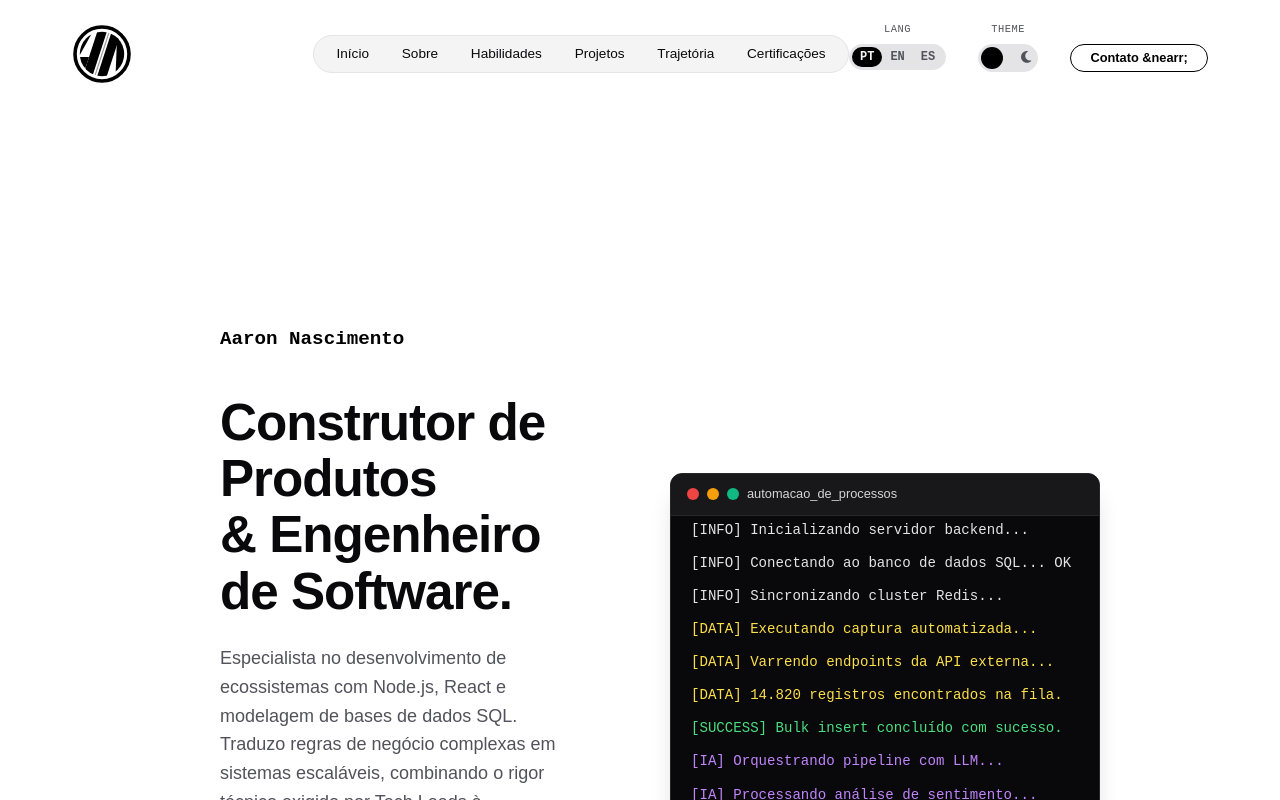
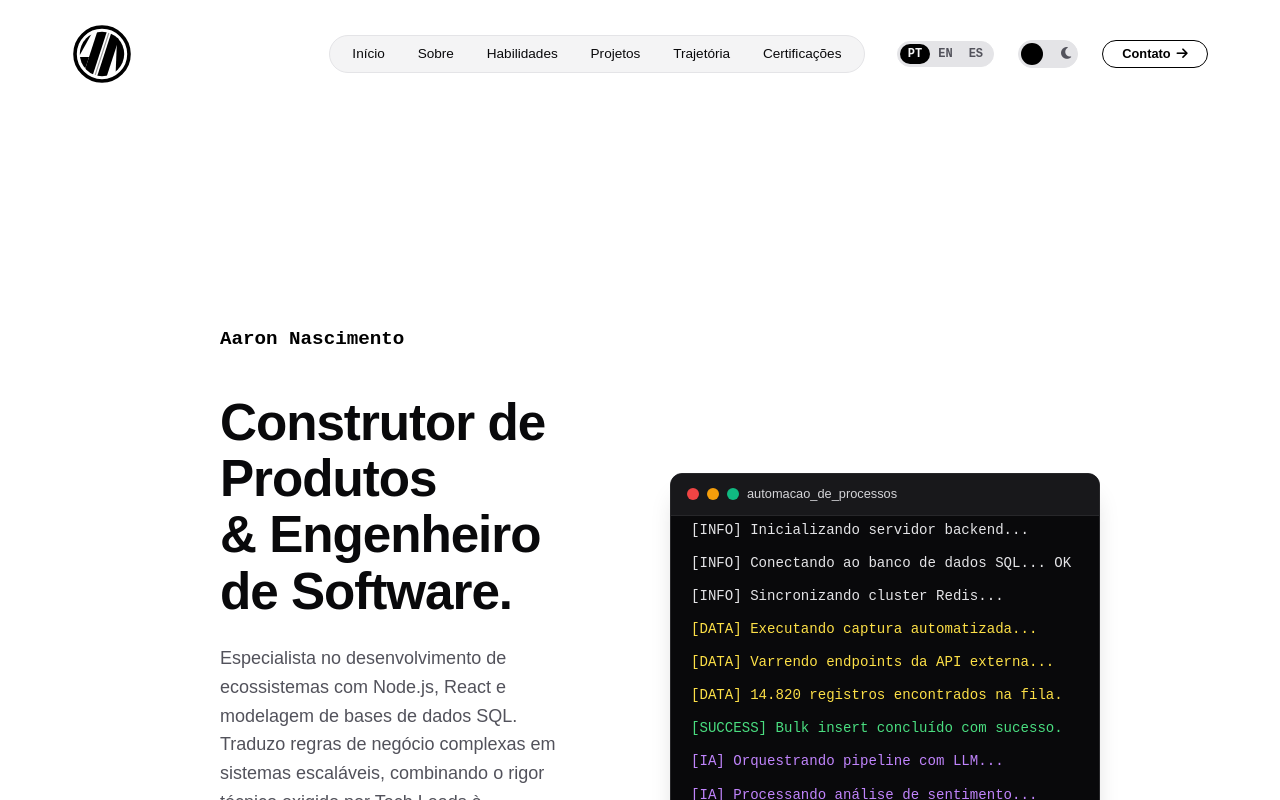
Before and after one commit to aarongmn7/aaron-nascimento-portfolio, a React (Vite) app: page / in a window 1280 px wide. Shown: the top 800 px of the page. Built offline with nearby package versions, Linux system fonts and the light colour scheme.

Commit message:
style: melhora alinhamento do header e adiciona ícones SVG adaptáveis ao tema escuro

```diff
--- a/src/components/Habilidades.jsx
+++ b/src/components/Habilidades.jsx
@@ -44,7 +44,7 @@ export default function Habilidades() {
               <li><img src="/nodejs.png" alt="Node.js" className="tech-icon" /> Node.js</li>
               <li><img src="/express.png" alt="Express" className="tech-icon" /> Express</li>
               <li><img src="/postgresql.png" alt="PostgreSQL" className="tech-icon" /> PostgreSQL</li>
-              <li><img src="/prisma.png" alt="Prisma ORM" className="tech-icon" /> Prisma ORM</li>
+              <li><img src="/prisma.svg" alt="Prisma ORM" className="tech-icon" /> Prisma ORM</li>
             </ul>
           </div>
 
@@ -84,7 +84,7 @@ export default function Habilidades() {
               <li><img src="/figma.png" alt="Figma" className="tech-icon" /> Figma</li>
               <li><img src="/claude.png" alt="Claude Design" className="tech-icon" /> Claude Design</li>
               <li><img src="/stitch.png" alt="Stitch IA" className="tech-icon" /> Stitch IA</li>
-              <li><img src="/uiux.png" alt="UI/UX Prototyping" className="tech-icon" /> UI/UX Prototyping</li>
+              <li><img src="/uiux.svg" alt="UI/UX Prototyping" className="tech-icon" /> UI/UX Prototyping</li>
             </ul>
           </div>
 
--- a/src/components/Header.css
+++ b/src/components/Header.css
@@ -2,6 +2,7 @@
 .header {
   display: grid;
   grid-template-columns: 1fr auto 1fr; /* Esquerda(livre), Centro(exato), Direita(livre) */
+  gap: 2rem; /* Adicionado para desgrudar os elementos */
   align-items: center;
   padding: 1.5rem 2rem;
   width: 100%;
@@ -39,8 +40,8 @@
 .header .nav-controls {
   justify-self: end;
   display: flex;
-  align-items: flex-start; /* Alinha o topo das labels THEME, LANG e a label invisível do contato */
-  gap: 2rem; /* Espaçamento fixo, amplo e elegante entre os blocos */
+  align-items: center; /* Alinha todos os itens verticalmente ao centro */
+  gap: 1.5rem; /* Espaçamento entre os controles */
   margin: 0 !important;
   height: 100%;
 }
@@ -97,25 +98,6 @@
   box-shadow: 0 1px 3px rgba(0,0,0,0.1);
 }
 
-/* Controles e Wrappers - Blueprint #31 */
-.control-wrapper {
-  display: flex;
-  flex-direction: column;
-  align-items: center;
-}
-
-.control-label {
-  font-family: var(--mono);
-  font-size: 0.65rem;
-  color: var(--text-muted);
-  letter-spacing: 0.05em;
-  text-transform: uppercase;
-  margin-bottom: 8px; /* Distância idêntica da palavra até a sua pílula abaixo */
-  height: 12px; /* Garante que a label invisível tenha exatamente a mesma altura das outras */
-  line-height: 1;
-  display: block;
-}
-
 /* Estilo pílula segmentada para Idiomas */
 .lang-selector {
   display: flex;
@@ -166,7 +148,7 @@
 
 .btn-contact:hover {
   background: var(--accent);
-  color: #ffffff;
+  color: var(--bg-base);
 }
 
 /* O container da alavanca de tema */
--- a/src/components/Header.jsx
+++ b/src/components/Header.jsx
@@ -41,8 +41,6 @@ const Header = ({ theme, toggleTheme }) => {
       <div className="nav-controls">
 
         {/* Seletor de Idioma */}
-        <div className="control-wrapper">
-          <span className="control-label">Lang</span>
         <div className="lang-selector">
           <button
             className={`lang-btn ${i18n.language === 'pt' ? 'active' : ''}`}
@@ -63,24 +61,19 @@ const Header = ({ theme, toggleTheme }) => {
             ES
           </button>
         </div>
-        </div>
 
         {/* Seletor de Tema */}
-        <div className="control-wrapper">
-          <span className="control-label">Theme</span>
         <label className="theme-switch-container">
           <input type="checkbox" style={{ display: 'none' }} checked={theme === 'dark'} onChange={toggleTheme} />
           <i className="fas fa-sun"></i>
           <i className="fas fa-moon"></i>
           <div className="theme-slider-ball"></div>
         </label>
-        </div>
 
-        {/* Wrapper do Botão de Contato para Sincronização de Altura */}
-        <div className="control-wrapper">
-          <span className="control-label" style={{ opacity: 0, visibility: 'hidden' }}>CONTACT</span>
-          <Link to="/#contato" className="btn-contact">Contato &nearr;</Link>
-        </div>
+        {/* Botão de Contato */}
+        <Link to="/#contato" className="btn-contact">
+          Contato <i className="fas fa-arrow-right" style={{ marginLeft: '6px' }}></i>
+        </Link>
 
         <button
           className="mobile-menu-btn"
--- a/src/components/Projetos.jsx
+++ b/src/components/Projetos.jsx
@@ -56,7 +56,7 @@ export default function Projetos() {
               <div className="tech-stack-row">
                 <img src="/nodejs.png" alt="Node.js" className="tech-icon-mini" title="Node.js" />
                 <img src="/postgresql.png" alt="PostgreSQL" className="tech-icon-mini" title="PostgreSQL" />
-                <img src="/prisma.png" alt="Prisma ORM" className="tech-icon-mini" title="Prisma ORM" />
+                <img src="/prisma.svg" alt="Prisma ORM" className="tech-icon-mini" title="Prisma ORM" />
                 <img src="/docker.png" alt="Docker" className="tech-icon-mini" title="Docker" />
               </div>
               <a href="#" className="btn-link" target="_blank" rel="noreferrer">
--- a/src/styles/global.css
+++ b/src/styles/global.css
@@ -46,6 +46,14 @@
 
   /* Tira o escudo da logo no tema escuro */
   --logo-bg: transparent;
+}
+
+/* Inverte ícones pretos no modo escuro para ficarem brancos */
+[data-theme="dark"] img[src*="prisma"],
+[data-theme="dark"] img[src*="vercel"],
+[data-theme="dark"] img[src*="express"],
+[data-theme="dark"] img[src*="uiux"] {
+  filter: invert(1) brightness(2);
 }
 
 * {
```
Also changed, not shown: public/prisma.svg (added), public/uiux.svg (added). Lines whose indentation alone changed are shown as unchanged.
